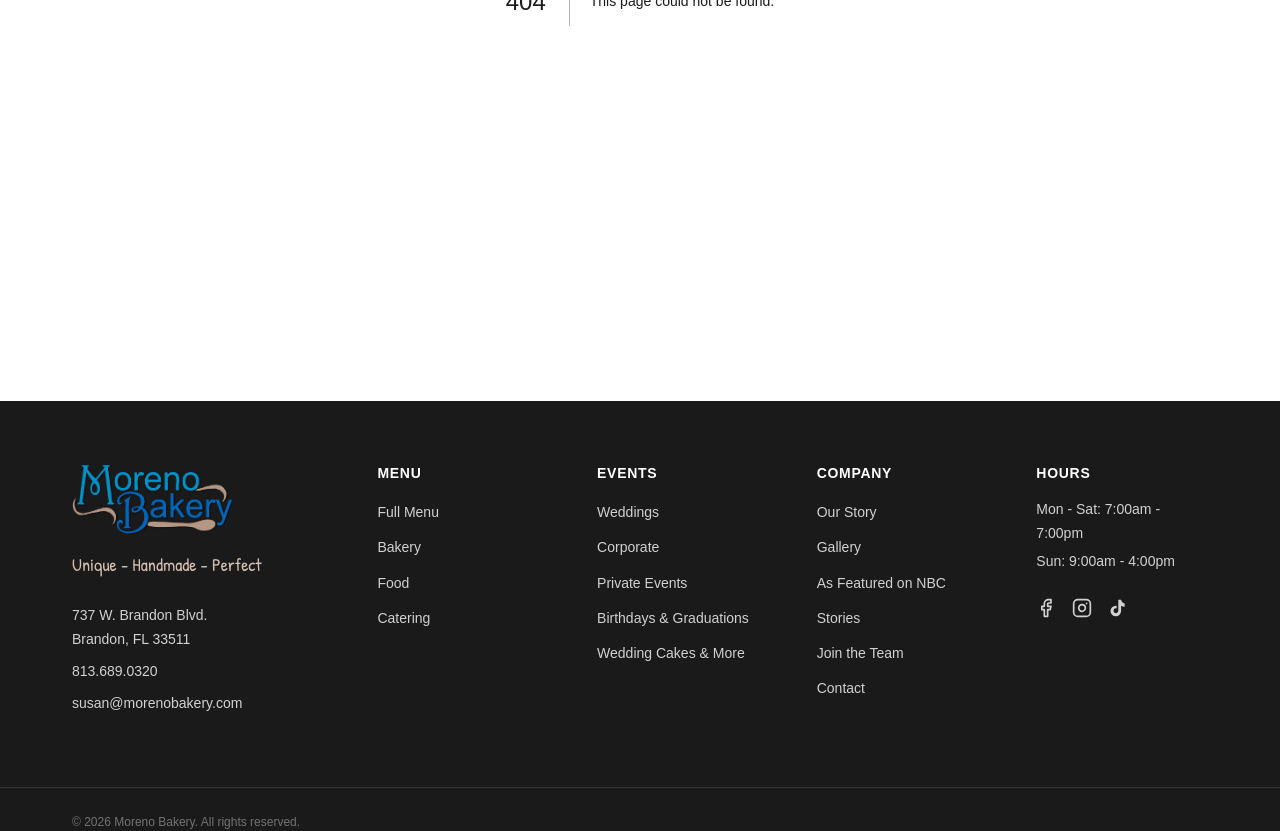
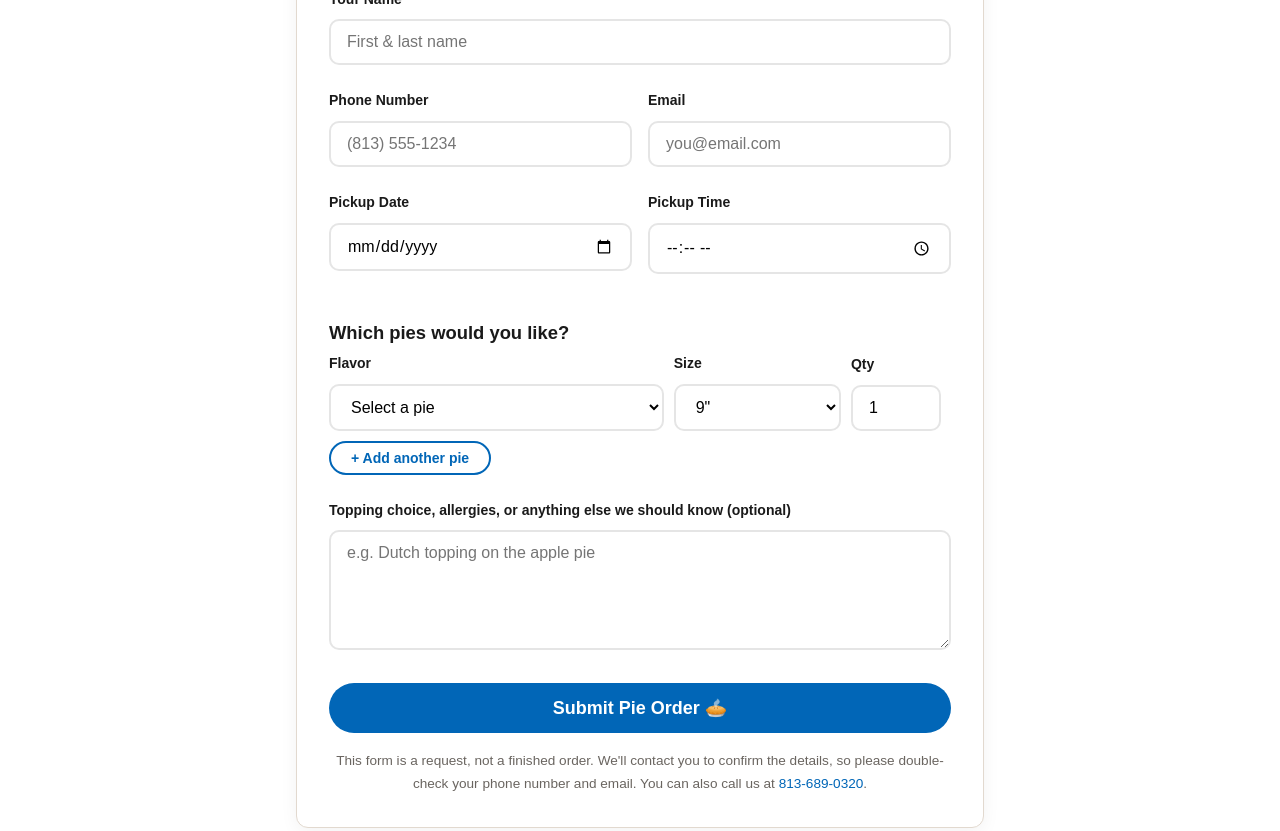
Before and after one commit to webeducationservices-oss/moreno-bakery, a Next.js app: page /order-a-pie in a window 1280 px wide. Before the commit this address had no page. Shown: the part 520-1351 px from the top of the page. Built offline with nearby package versions, Linux system fonts and the light colour scheme; a web font is replaced by a local one.

Commit message:
Create app/order-a-pie/page.js — under order a custom cake basically i want to create a new page

```diff
--- /dev/null
+++ b/app/order-a-pie/page.js
@@ -0,0 +1,205 @@
+"use client";
+
+import { useState } from "react";
+import { BAKERY_CATEGORIES } from "../data/menu";
+import styles from "./page.module.css";
+
+const PIE_FLAVORS = (BAKERY_CATEGORIES.find((c) => c.id === "pies")?.items || []).map((p) => p.name);
+const PIE_SIZES = ['3"', '9"'];
+
+function emptyPie() {
+  return { flavor: "", size: '9"', qty: "1" };
+}
+
+export default function OrderAPiePage() {
+  const [data, setData] = useState({
+    name: "",
+    phone: "",
+    email: "",
+    pickupDate: "",
+    pickupTime: "",
+    notes: "",
+    _honey: "",
+  });
+  const [pies, setPies] = useState([emptyPie()]);
+  const [sending, setSending] = useState(false);
+  const [submitted, setSubmitted] = useState(false);
+
+  function update(field, value) {
+    setData((prev) => ({ ...prev, [field]: value }));
+  }
+
+  function updatePie(index, field, value) {
+    setPies((prev) => prev.map((p, i) => (i === index ? { ...p, [field]: value } : p)));
+  }
+
+  function addPie() {
+    setPies((prev) => [...prev, emptyPie()]);
+  }
+
+  function removePie(index) {
+    setPies((prev) => (prev.length > 1 ? prev.filter((_, i) => i !== index) : prev));
+  }
+
+  async function handleSubmit(e) {
+    e.preventDefault();
+    if (data._honey) return;
+    setSending(true);
+    const pieLines = pies
+      .filter((p) => p.flavor)
+      .map((p) => `${p.qty} x ${p.size} ${p.flavor}`);
+    const message = [
+      `Pickup Date: ${data.pickupDate}`,
+      `Pickup Time: ${data.pickupTime || "Not specified"}`,
+      `Pies:`,
+      ...pieLines.map((l) => `  - ${l}`),
+      `Notes: ${data.notes || "None"}`,
+    ].join("\n");
+
+    try {
+      await fetch("https://myaieditor.com/api/form-notify", {
+        method: "POST",
+        headers: { "Content-Type": "application/json" },
+        body: JSON.stringify({
+          site_slug: "moreno-bakery",
+          form_type: "pie-order",
+          name: data.name,
+          email: data.email,
+          phone: data.phone,
+          inquiry_type: "Pie Order",
+          message,
+          _honey: data._honey,
+        }),
+      });
+    } catch {
+      /* silent */
+    }
+    setSending(false);
+    setSubmitted(true);
+    if (typeof window !== "undefined") window.scrollTo({ top: 0, behavior: "smooth" });
+  }
+
+  const hasPie = pies.some((p) => p.flavor);
+
+  return (
+    <>
+      <section className={styles.hero}>
+        <div className="container">
+          <h1>Order a Pie</h1>
+          <p>
+            Our handmade 5&quot; pies are available in-store daily. 3&quot; and 9&quot; pies are
+            by special order only — request yours below or call the store at{" "}
+            <a href="tel:8136890320">813-689-0320</a>.
+          </p>
+        </div>
+      </section>
+
+      <section className={styles.wrap}>
+        <div className={styles.card}>
+          {submitted ? (
+            <div className={styles.success}>
+              <div style={{ fontSize: "2.5rem" }}>🥧✨</div>
+              <h2>Your Pie Order Request Is In!</h2>
+              <p>
+                Thank you! Our bakers will reach out to confirm the details. For faster service,
+                call <a href="tel:8136890320">813-689-0320</a>.
+              </p>
+              <p>Please note this is a request and not a confirmed order until we contact you.</p>
+            </div>
+          ) : (
+            <form onSubmit={handleSubmit}>
+              <input
+                type="text"
+                name="_honey"
+                style={{ display: "none" }}
+                tabIndex={-1}
+                autoComplete="off"
+                value={data._honey}
+                onChange={(e) => update("_honey", e.target.value)}
+              />
+
+              <div className={styles.notice}>
+                <strong>Special order sizes:</strong> 3&quot; and 9&quot; pies. Blueberry and Cherry
+                pies are not regularly made in store and are special order only.
+              </div>
+
+              <div className="form-group">
+                <label htmlFor="pie-name" className="form-label">Your Name</label>
+                <input type="text" id="pie-name" className="form-input" required value={data.name} onChange={(e) => update("name", e.target.value)} placeholder="First & last name" />
+              </div>
+
+              <div className={styles.formRow}>
+                <div className="form-group">
+                  <label htmlFor="pie-phone" className="form-label">Phone Number</label>
+                  <input type="tel" id="pie-phone" className="form-input" required value={data.phone} onChange={(e) => update("phone", e.target.value)} placeholder="(813) 555-1234" />
+                </div>
+                <div className="form-group">
+                  <label htmlFor="pie-email" className="form-label">Email</label>
+                  <input type="email" id="pie-email" className="form-input" required value={data.email} onChange={(e) => update("email", e.target.value)} placeholder="you@email.com" />
+                </div>
+              </div>
+
+              <div className={styles.formRow}>
+                <div className="form-group">
+                  <label htmlFor="pie-date" className="form-label">Pickup Date</label>
+                  <input type="date" id="pie-date" className="form-input" required value={data.pickupDate} onChange={(e) => update("pickupDate", e.target.value)} />
+                </div>
+                <div className="form-group">
+                  <label htmlFor="pie-time" className="form-label">Pickup Time</label>
+                  <input type="time" id="pie-time" className="form-input" value={data.pickupTime} onChange={(e) => update("pickupTime", e.target.value)} />
+                </div>
+              </div>
+
+              <h3 className={styles.sectionTitle}>Which pies would you like?</h3>
+              {pies.map((pie, i) => (
+                <div className={styles.pieRow} key={i}>
+                  <div className="form-group" style={{ marginBottom: 0 }}>
+                    <label htmlFor={`pie-flavor-${i}`} className="form-label">Flavor</label>
+                    <select id={`pie-flavor-${i}`} className="form-input" required value={pie.flavor} onChange={(e) => updatePie(i, "flavor", e.target.value)}>
+                      <option value="">Select a pie</option>
+                      {PIE_FLAVORS.map((f) => (
+                        <option key={f} value={f}>{f}</option>
+                      ))}
+                    </select>
+                  </div>
+                  <div className="form-group" style={{ marginBottom: 0 }}>
+                    <label htmlFor={`pie-size-${i}`} className="form-label">Size</label>
+                    <select id={`pie-size-${i}`} className="form-input" value={pie.size} onChange={(e) => updatePie(i, "size", e.target.value)}>
+                      {PIE_SIZES.map((s) => (
+                        <option key={s} value={s}>{s}</option>
+                      ))}
+                    </select>
+                  </div>
+                  <div className="form-group" style={{ marginBottom: 0 }}>
+                    <label htmlFor={`pie-qty-${i}`} className="form-label">Qty</label>
+                    <input type="number" id={`pie-qty-${i}`} min="1" className="form-input" required value={pie.qty} onChange={(e) => updatePie(i, "qty", e.target.value)} />
+                  </div>
+                  {pies.length > 1 ? (
+                    <button type="button" className={styles.removeBtn} onClick={() => removePie(i)} aria-label="Remove this pie">✕</button>
+                  ) : (
+                    <span />
+                  )}
+                </div>
+              ))}
+              <button type="button" className="btn btn-secondary btn-sm" onClick={addPie}>+ Add another pie</button>
+
+              <div className="form-group" style={{ marginTop: "var(--space-lg)" }}>
+                <label htmlFor="pie-notes" className="form-label">Topping choice, allergies, or anything else we should know (optional)</label>
+                <textarea id="pie-notes" className="form-input form-textarea" rows={3} value={data.notes} onChange={(e) => update("notes", e.target.value)} placeholder="e.g. Dutch topping on the apple pie" />
+              </div>
+
+              <button type="submit" className="btn btn-primary btn-lg" style={{ width: "100%" }} disabled={sending || !hasPie}>
+                {sending ? "Sending..." : "Submit Pie Order 🥧"}
+              </button>
+              <p className={styles.note}>
+                This form is a request, not a finished order. We&apos;ll contact you to confirm the
+                details, so please double-check your phone number and email. You can also call us at{" "}
+                <a href="tel:8136890320">813-689-0320</a>.
+              </p>
+            </form>
+          )}
+        </div>
+      </section>
+    </>
+  );
+}
```
